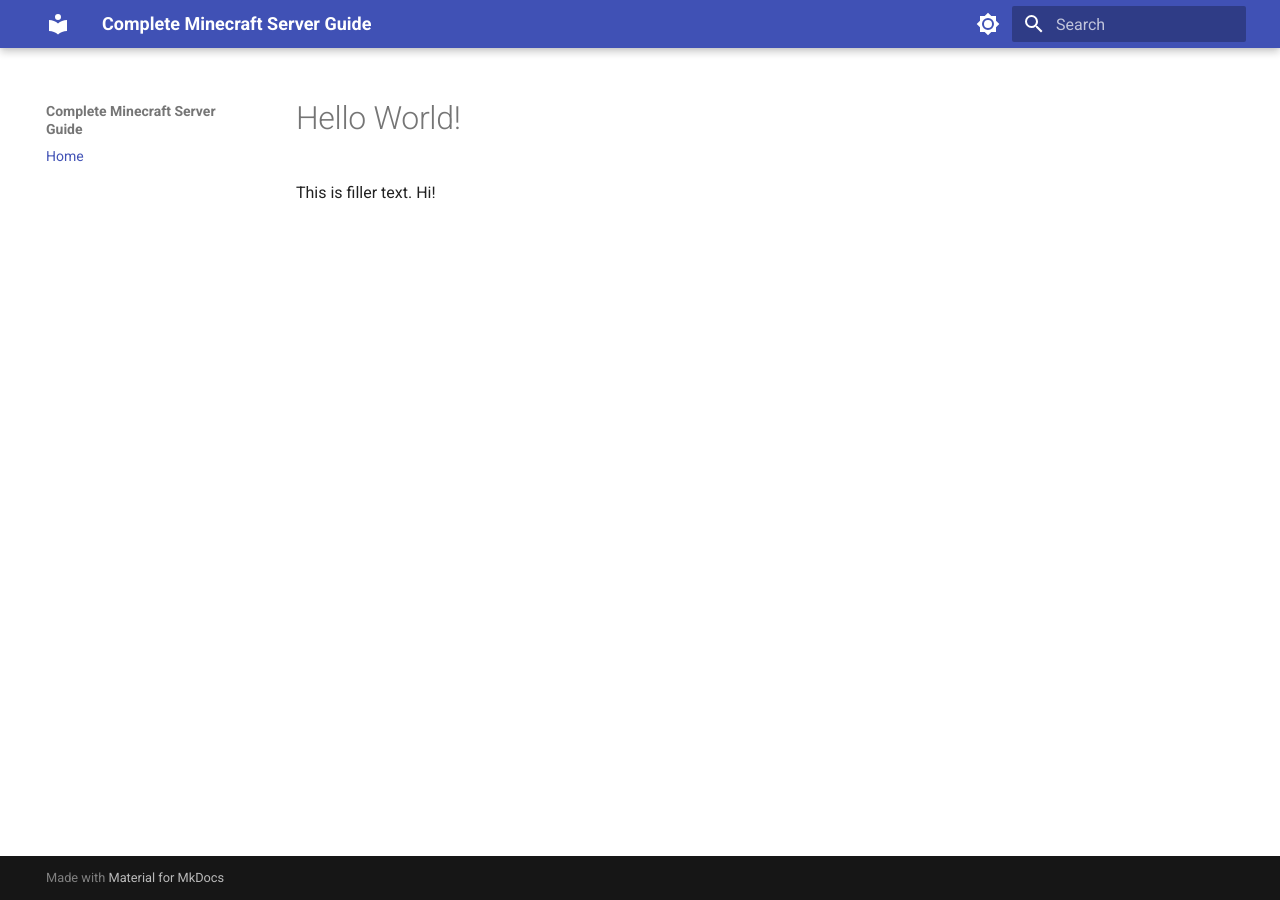
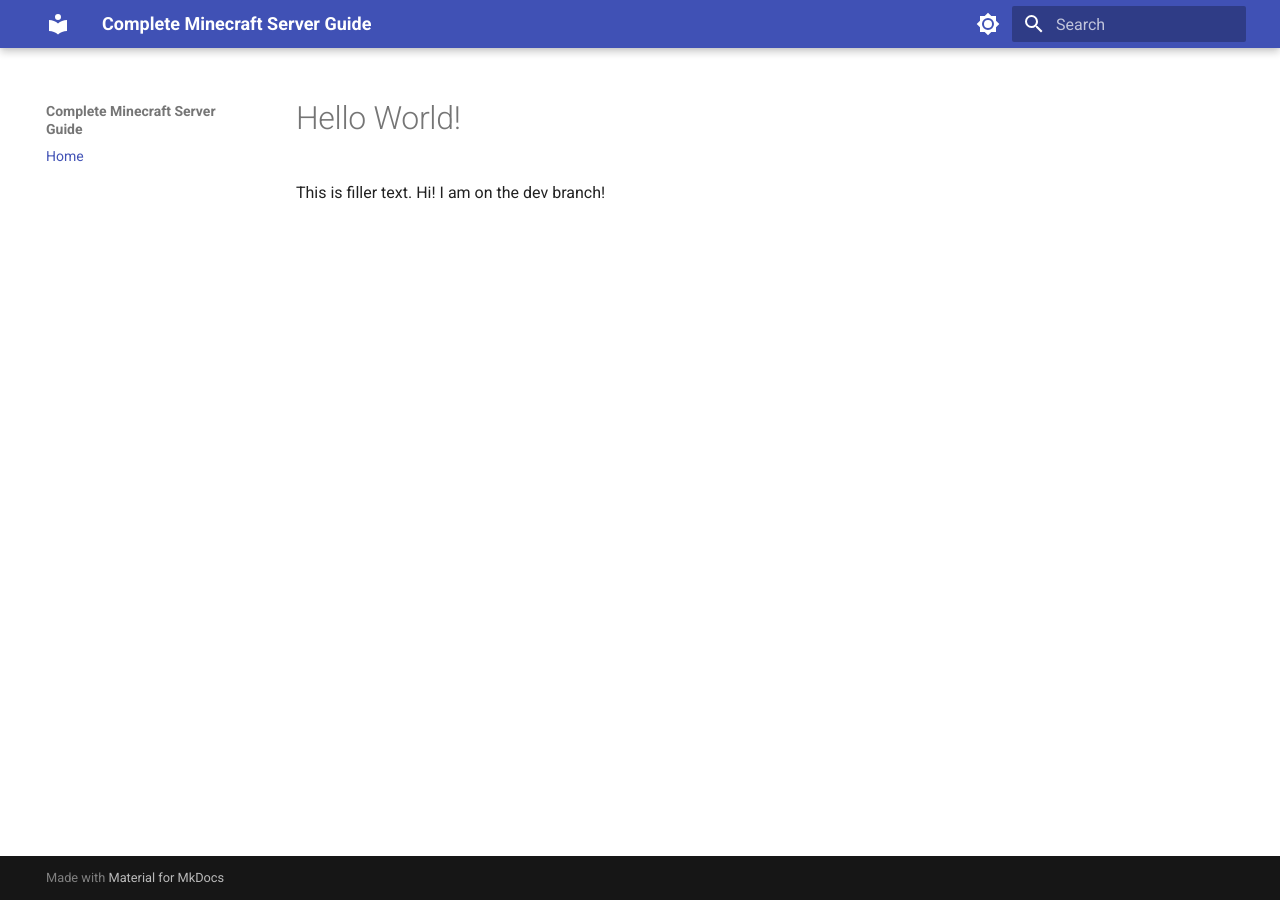
Before and after one commit to This-Is-An-Alt-Account/cmsg, an MkDocs documentation site: the page built from docs/index.md, in a window 1280 px wide. Built offline with MkDocs 1.6.1 and Material for MkDocs 9.7.7, drawn with Linux system fonts in a browser that asks for light colours.

Commit message:
Test modified action

```diff
--- a/docs/index.md
+++ b/docs/index.md
@@ -1,2 +1,3 @@
 # Hello World!
 This is filler text. Hi!
+I am on the dev branch!
```
